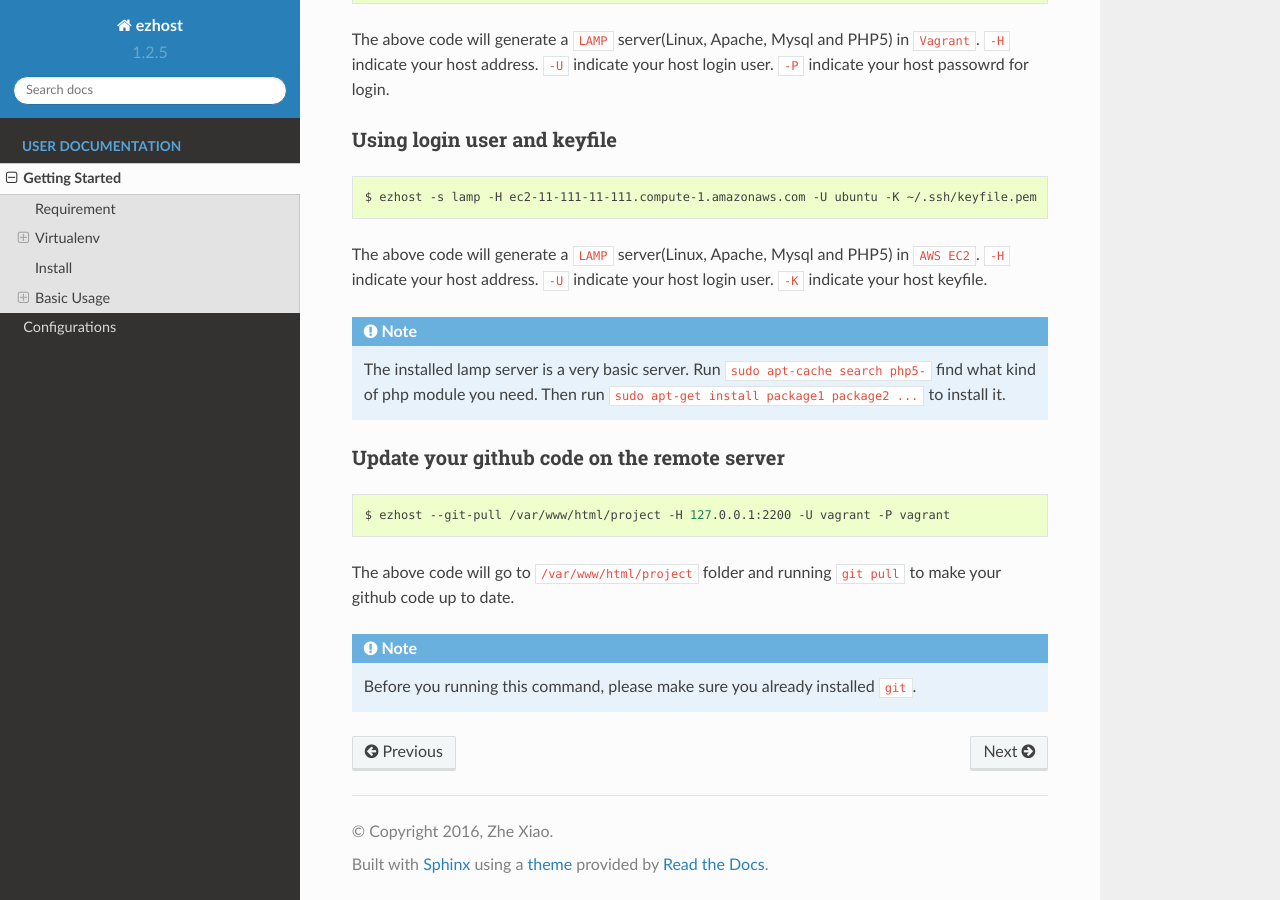
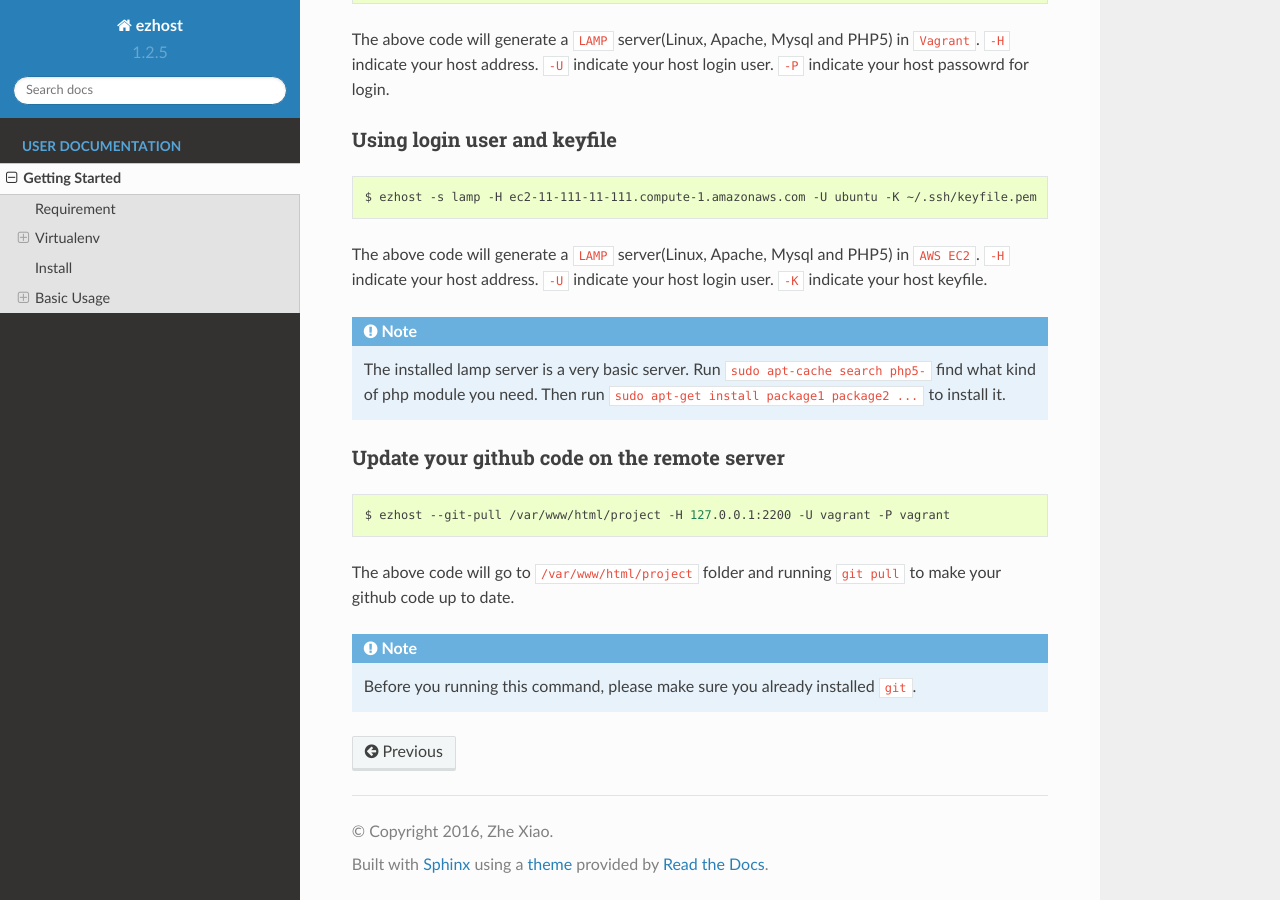
Before and after one commit to zhexiao/ezhost, a Sphinx documentation site: the page built from docs/getting_started.rst, in a window 1280 px wide and 900 px high, scrolled down 1483 px. Built offline with Sphinx 7.4.7 and the Read the Docs theme 2.0.0, drawn with Linux system fonts in a browser that asks for light colours; pages that are not in the unit, such as notebooks, are missing from menus.

Commit message:
Update index.rst

```diff
--- a/docs/index.rst
+++ b/docs/index.rst
@@ -13,7 +13,7 @@
    :caption: User Documentation
 
    getting_started
-   configurations
+   server_lists
 
 
 Indices and tables
```
